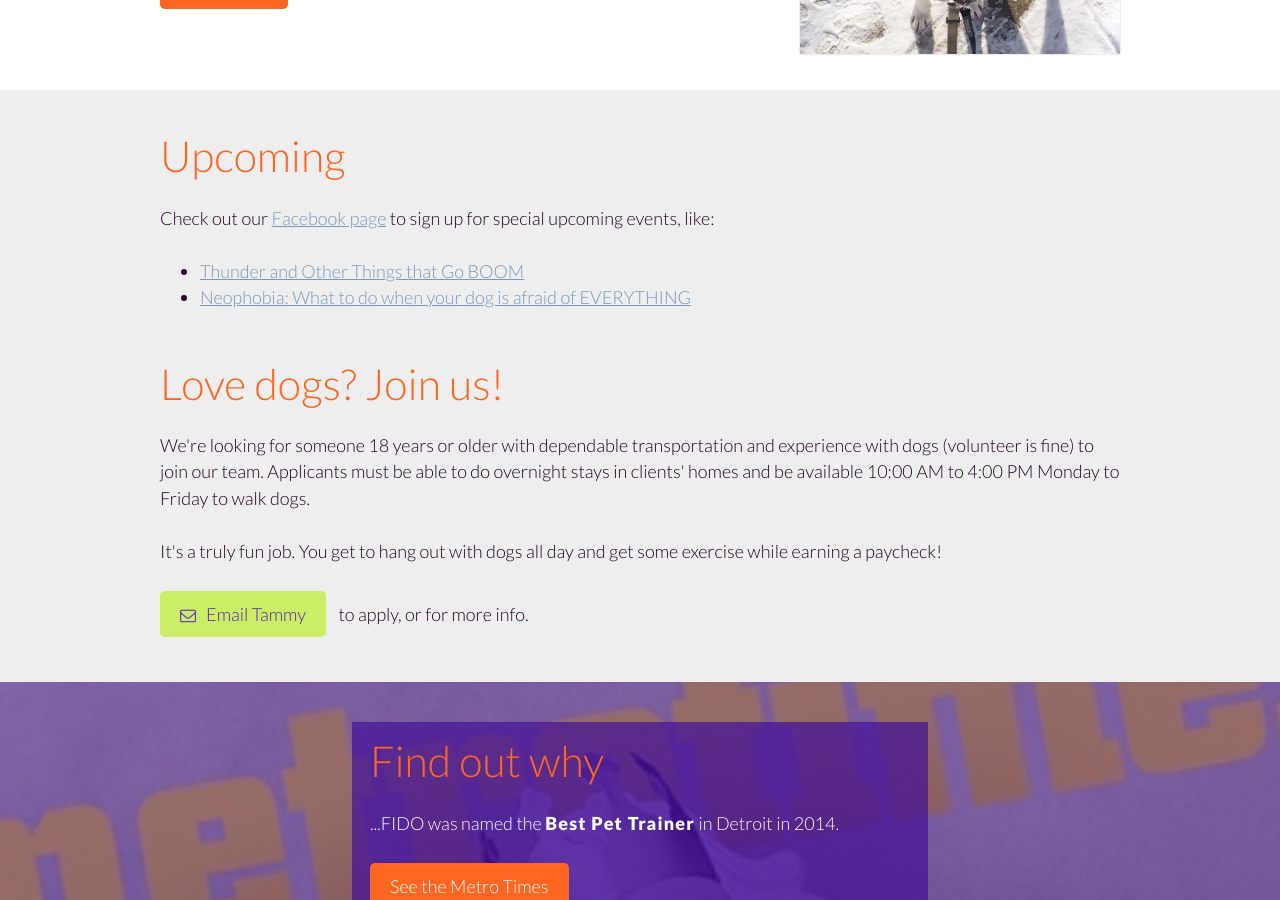
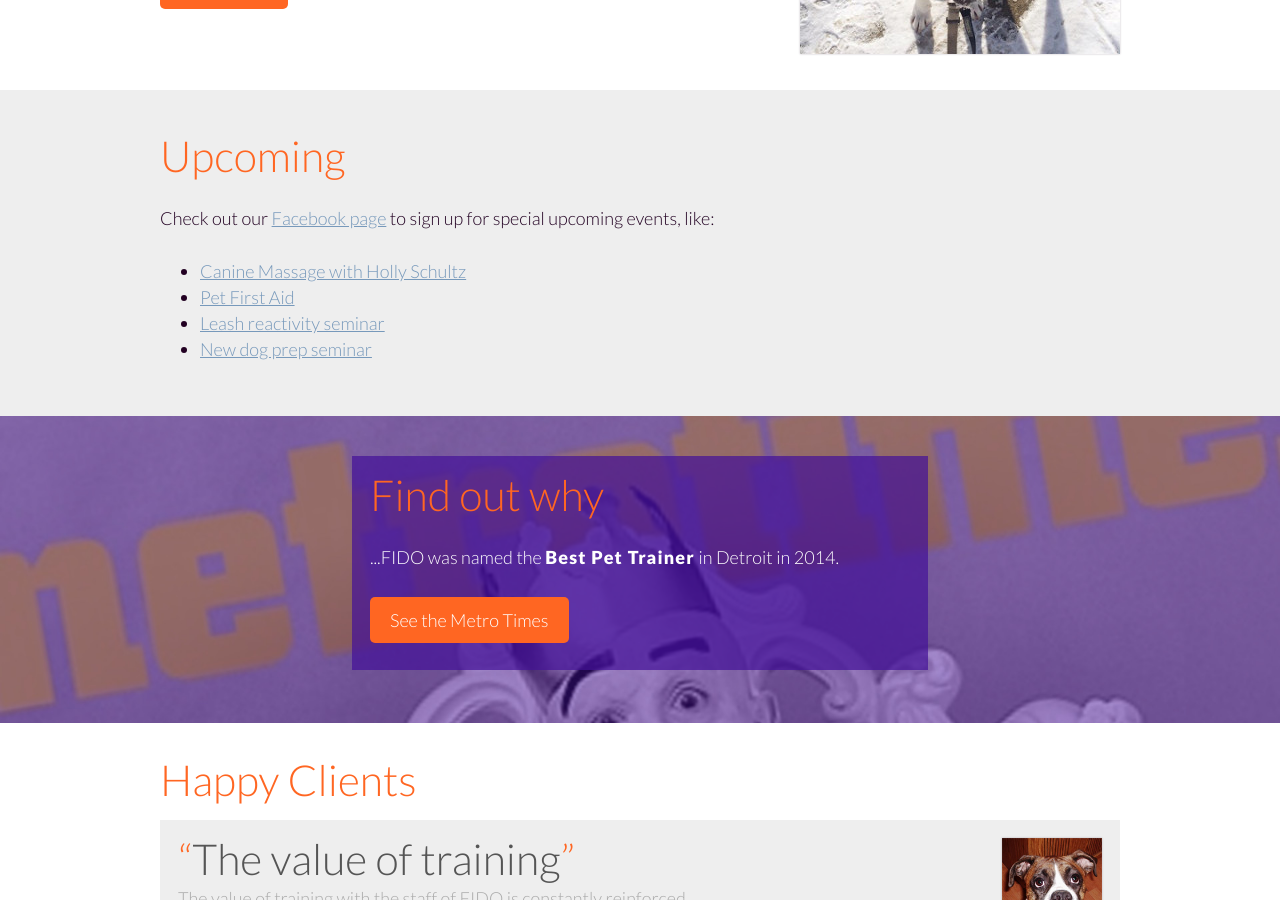
Before and after one commit to fidodogtraining/fidodogtraining.github.io, a Jekyll site: the page built from index.html, in a window 1280 px wide and 900 px high, scrolled down 2168 px. Built offline with Jekyll 4.4.1, drawn with Linux system fonts in a browser that asks for light colours; Markdown is read by kramdown in place of the engine named in the settings.

Commit message:
Removed job posting and switched seminars

```diff
--- a/_includes/free.html
+++ b/_includes/free.html
@@ -3,17 +3,9 @@
   <p>Check out our <a href="https://www.facebook.com/FidoPersonalDogTraining">Facebook page</a>
   to sign up for special upcoming events, like:</p>
   <ul>
-    <li><a href="https://www.facebook.com/events/798008050281342/">Thunder and Other Things that Go BOOM</a></li>
-    <li><a href="https://www.facebook.com/events/1626278624258966/">
-Neophobia: What to do when your dog is afraid of EVERYTHING</a></li>
+    <li><a href="https://www.facebook.com/events/1608893642690156/">Canine Massage with Holly Schultz</a></li>
+    <li><a href="https://www.facebook.com/events/1604130019871677/">Pet First Aid</a></li>
+    <li><a href="https://www.facebook.com/events/554987291270443/">Leash reactivity seminar</a></li>
+    <li><a href="https://www.facebook.com/events/1389216611397761/">New dog prep seminar</a></li>
   </ul>
-  <br />
-  <h2>Love dogs? Join us!</h2>
-  <p>We're looking for someone 18 years or older with dependable transportation and experience with dogs
-  (volunteer is fine) to join our team. Applicants must be able to do overnight stays in clients' homes
-  and be available 10:00 AM to 4:00 PM Monday to Friday to walk dogs.</p>
-  <p>It's a truly fun job. You get to hang out with dogs all day and get some exercise while earning
-  a paycheck!</p>
-  <p><a class="button cta icon email" href="mailto:fidofetch@sbcglobal.net">Email Tammy</a> to apply,
-  or for more info.</p>
 </div></section>
```
